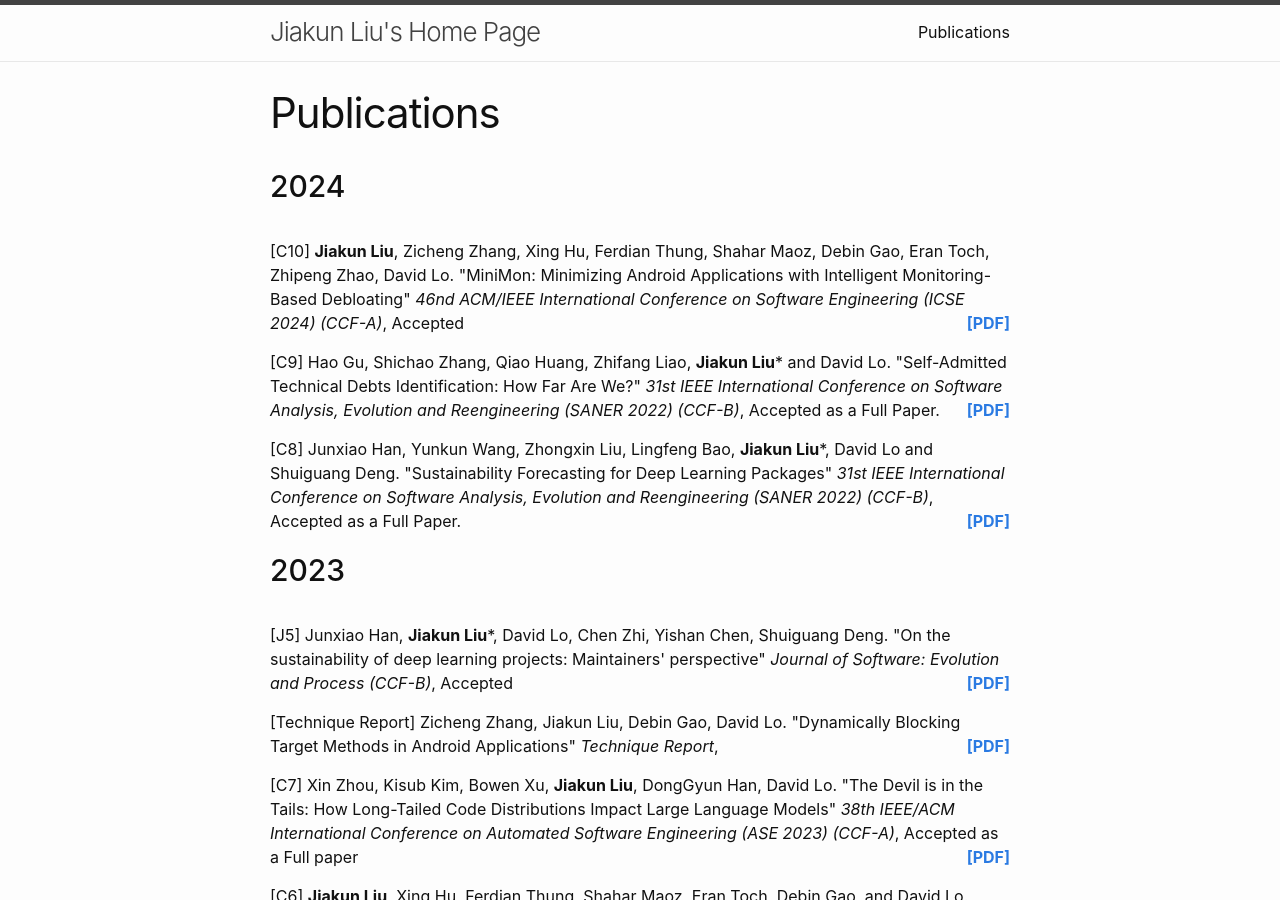
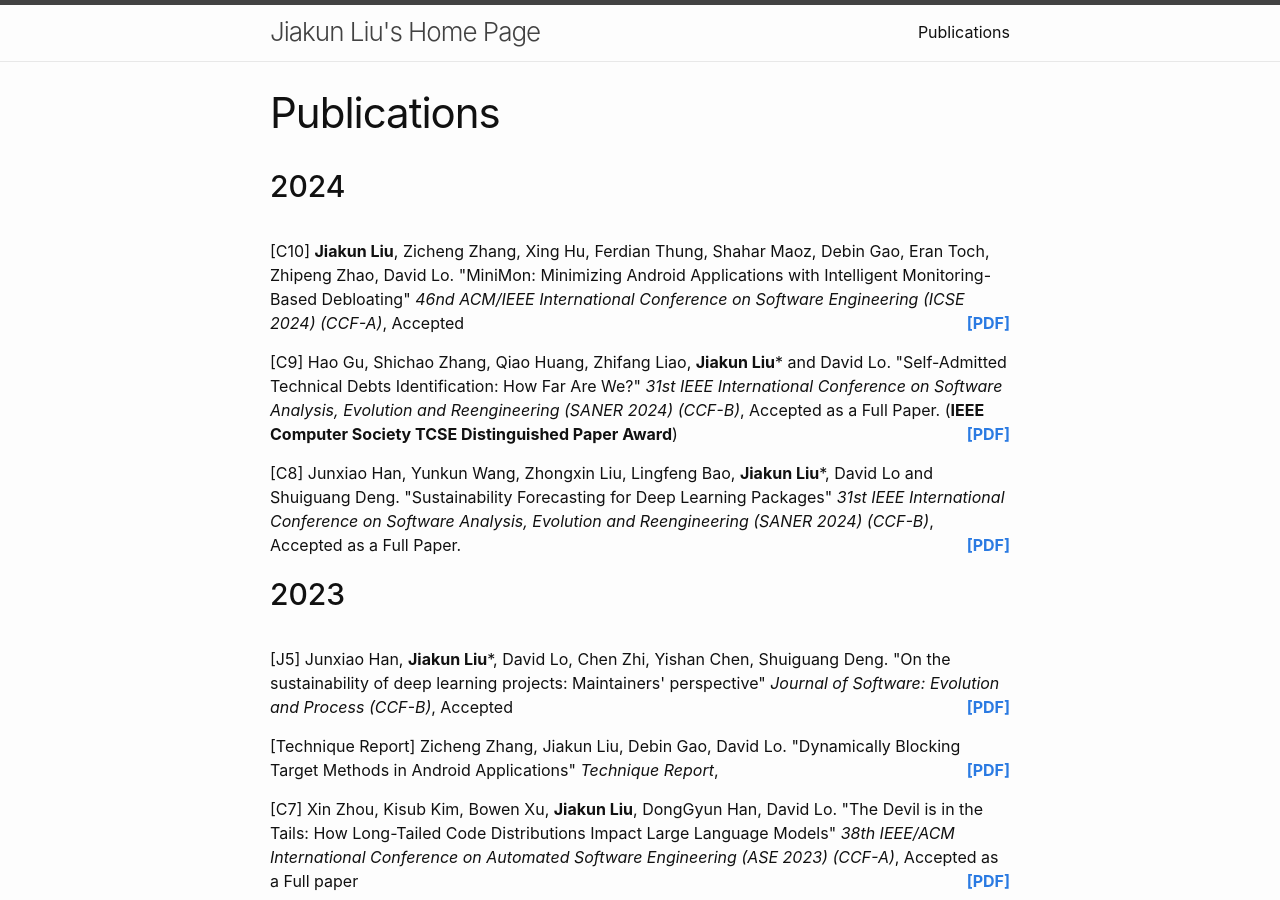
Before and after one commit to jiakun-liu/jiakun-liu.github.io, a Jekyll site: the page built from papers.md, in a window 1280 px wide and 900 px high. Built offline with Jekyll 4.4.1, drawn with Linux system fonts in a browser that asks for light colours.

Commit message:
update saner

```diff
--- a/_data/papers.json
+++ b/_data/papers.json
@@ -12,15 +12,15 @@
             "idx": "C9",
             "title": "Self-Admitted Technical Debts Identification: How Far Are We?",
             "authors": "Hao Gu, Shichao Zhang, Qiao Huang, Zhifang Liao, <b>Jiakun Liu</b>* and David Lo",
-            "venue": "31st IEEE International Conference on Software Analysis, Evolution and Reengineering (SANER 2022) (CCF-B)",
-            "status": "Accepted as a Full Paper.",
+            "venue": "31st IEEE International Conference on Software Analysis, Evolution and Reengineering (SANER 2024) (CCF-B)",
+            "status": "Accepted as a Full Paper. (<b>IEEE Computer Society TCSE Distinguished Paper Award</b>) ",
             "pdf": ""
         },
         {
             "idx": "C8",
             "title": "Sustainability Forecasting for Deep Learning Packages",
             "authors": "Junxiao Han, Yunkun Wang, Zhongxin Liu, Lingfeng Bao, <b>Jiakun Liu</b>*, David Lo and Shuiguang Deng",
-            "venue": "31st IEEE International Conference on Software Analysis, Evolution and Reengineering (SANER 2022) (CCF-B)",
+            "venue": "31st IEEE International Conference on Software Analysis, Evolution and Reengineering (SANER 2024) (CCF-B)",
             "status": "Accepted as a Full Paper.",
             "pdf": ""
         }
```
